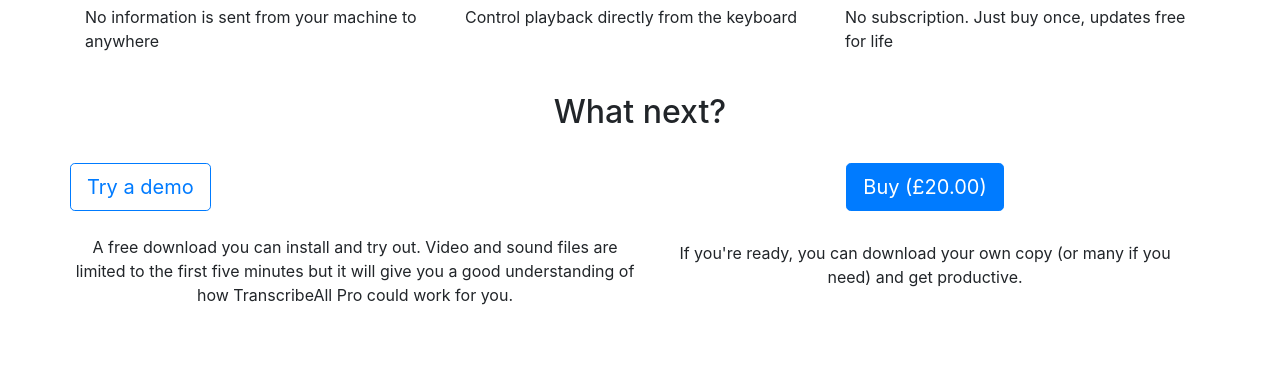
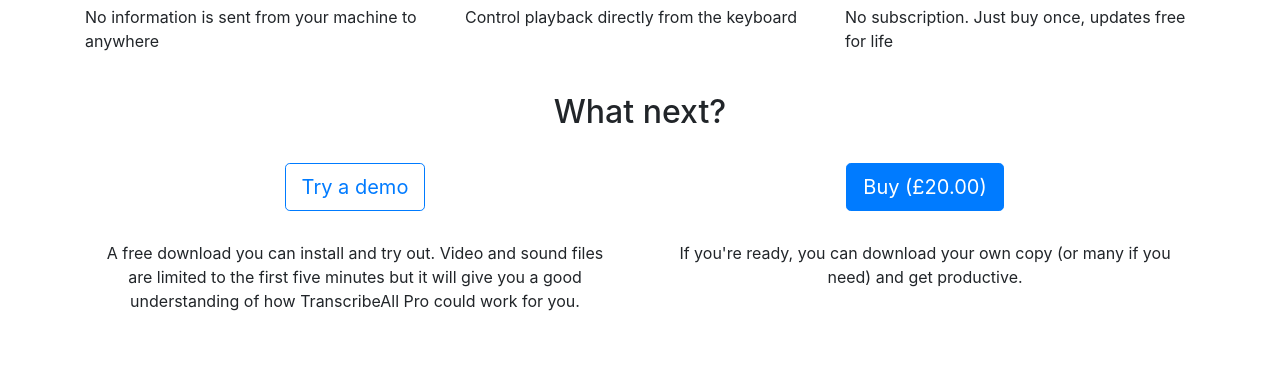
Before and after one commit to salmoni/EventTextProSite01, a plain HTML site: page index.html in a window 1280 px wide. Shown: the part 832-1223 px from the top of the page. Drawn offline with nearby package versions, Linux system fonts and the light colour scheme.

Commit message:
Almost there with spacing?

```diff
--- a/index.html
+++ b/index.html
@@ -85,15 +85,13 @@
     <div class="row justify-content-around">
       <div class="col-6">
         <div class="text-center">
-          <div class="row">
-            <button type="button" class="btn btn-outline-primary btn-lg">
-              Try a demo
-            </button>
-          </div>
+          <button type="button" class="btn btn-outline-primary btn-lg">
+            Try a demo
+          </button>
 
           <br />
 
-          <div class="row h-100 align-items-bottom">
+          <div class="row h-100" style="padding: 30px;">
             A free download you can install and try out. Video and sound files
             are limited to the first five minutes but it will give you a good
             understanding of how TranscribeAll Pro could work for you.
```
